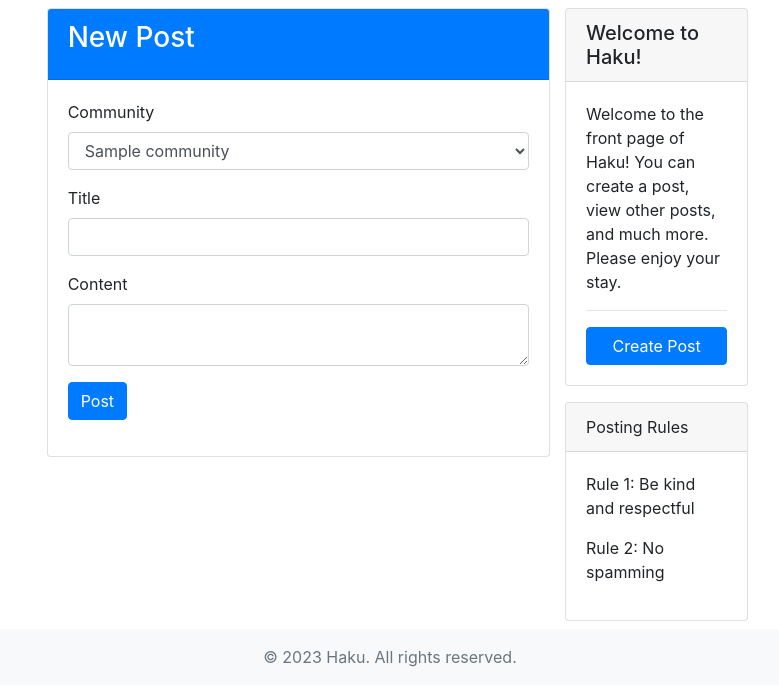
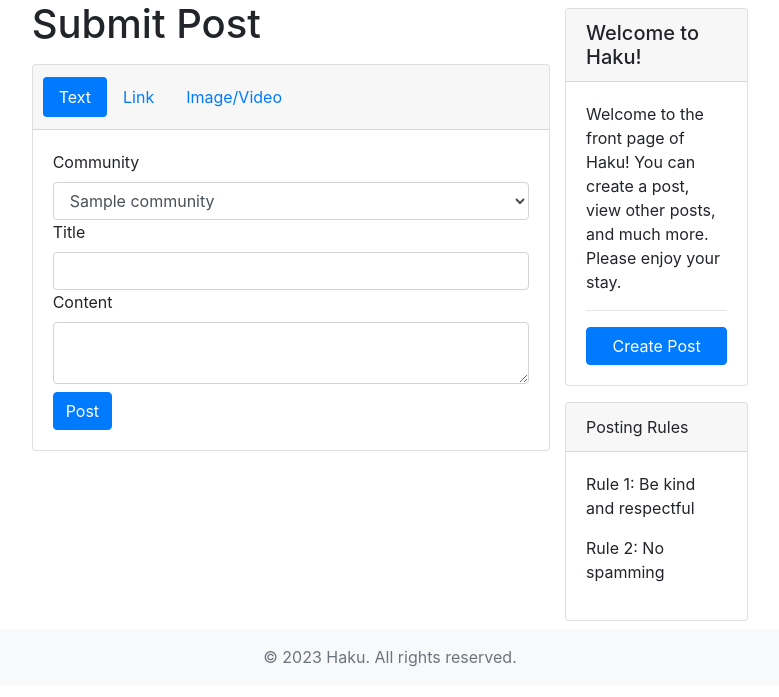
Before and after one commit to uniyx/haku, a Flask app: page /submit in a window 1280 px wide. Shown: the part 56-753 px from the top of the page, without its empty margins (250-1029 px from the left). Run offline with Flask 3, Linux system fonts and the light colour scheme; a user stored in the database is signed in; tables that the repository leaves empty hold one stand-in row (values such as "Sample post"); some libraries are stand-ins or nearby versions.

Commit message:
Updated forms, routes, and submit.html

```diff
--- a/haku/forms.py
+++ b/haku/forms.py
@@ -1,6 +1,7 @@
 # haku/forms.py
 
 from flask_wtf import FlaskForm
+from flask_wtf.file import FileField, FileAllowed
 from wtforms import StringField, TextAreaField, PasswordField, BooleanField, SubmitField
 from wtforms.validators import DataRequired, Email, EqualTo, ValidationError, Length
 from wtforms_sqlalchemy.fields import QuerySelectField
@@ -46,11 +47,23 @@ class UpdatePasswordForm(FlaskForm):
 def community_choices():
     return Community.query
 
-class PostForm(FlaskForm):
+class TextPostForm(FlaskForm):
     community = QuerySelectField('Community', query_factory=community_choices, get_label='name', allow_blank=False, validators=[DataRequired()])
     title = StringField('Title', validators=[DataRequired()])
     content = TextAreaField('Content', validators=[DataRequired()])
-    submit = SubmitField('Post')
+    submit = SubmitField('Post', id='text-submit')
+
+class LinkPostForm(FlaskForm):
+    community = QuerySelectField('Community', query_factory=community_choices, get_label='name', allow_blank=False, validators=[DataRequired()])
+    title = StringField('Title', validators=[DataRequired()])
+    link_url = StringField('Link URL', validators=[DataRequired()])
+    submit = SubmitField('Post', id='link-submit')
+
+class ImagePostForm(FlaskForm):
+    community = QuerySelectField('Community', query_factory=community_choices, get_label='name', allow_blank=False, validators=[DataRequired()])
+    title = StringField('Title', validators=[DataRequired()])
+    image_file = FileField('Upload Image/Video', validators=[FileAllowed(['jpg', 'png', 'jpeg', 'gif', 'mp4', 'mov', 'avi', 'mkv'])])
+    submit = SubmitField('Post', id='image-submit')
 
 class CommunityForm(FlaskForm):
     name = StringField('Name', validators=[DataRequired(), Length(max=100)])
--- a/haku/models/post.py
+++ b/haku/models/post.py
@@ -14,3 +14,4 @@ class Post(db.Model):
     user_id = db.Column(db.Integer, db.ForeignKey('users.id'), nullable=False)
     community_id = db.Column(db.Integer, db.ForeignKey('communities.id'), nullable=True)
     votes = db.Column(db.Integer, default=0)
+    post_type = db.Column(db.Text, nullable=False)
--- a/haku/routes.py
+++ b/haku/routes.py
@@ -4,7 +4,7 @@ from datetime import datetime
 from flask import abort, jsonify, render_template, url_for, flash, redirect, request
 from psycopg2 import IntegrityError
 from haku import app, db, bcrypt
-from haku.forms import RegistrationForm, LoginForm, PostForm, UpdateAccountForm, UpdatePasswordForm, CommunityForm
+from haku.forms import RegistrationForm, LoginForm, TextPostForm, LinkPostForm, ImagePostForm, UpdateAccountForm, UpdatePasswordForm, CommunityForm
 from haku.models.user import User
 from haku.models.post import Post
 from haku.models.community import Community
@@ -112,15 +112,30 @@ def post(community_name, post_id):
 
 @app.route("/submit", methods=['GET', 'POST'])
 @login_required
-def new_post():
-    form = PostForm()
-    if form.validate_on_submit():
-        post = Post(title=form.title.data, content=form.content.data, author=current_user, community=form.community.data)
+def submit():
+    text_form = TextPostForm(prefix='text')
+    link_form = LinkPostForm(prefix='link')
+    image_form = ImagePostForm(prefix='image')
+
+    if 'text-submit' in request.form and text_form.validate_on_submit():
+        post = Post(post_type='text', title=text_form.title.data, content=text_form.content.data, author=current_user, community=text_form.community.data)
         db.session.add(post)
         db.session.commit()
-        flash('Your post has been created!', 'success')
         return redirect(url_for('home'))
-    return render_template('submit.html', title='New Post', form=form, legend='New Post', compact=True)
+    elif 'link-submit' in request.form and link_form.validate_on_submit():
+        post = Post(post_type='link', title=link_form.title.data, content=link_form.link_url.data, author=current_user, community=link_form.community.data)
+        db.session.add(post)
+        db.session.commit()
+        return redirect(url_for('home'))
+    # elif 'image-submit' in request.form and image_form.validate_on_submit():
+    #     if image_form.image_file.data:
+    #         picture_file = save_picture(image_form.image_file.data)
+    #         post = Post(post_type='image', title=image_form.title.data, content=picture_file, author=current_user, community=image_form.community.data)
+    #         db.session.add(post)
+    #         db.session.commit()
+    #     return redirect(url_for('home'))
+
+    return render_template('submit.html', title='Submit Post', text_form=text_form, link_form=link_form, image_form=image_form, compact=True)
 
 @app.route("/u/<string:username>/", defaults={'sort': 'new'})
 @app.route("/u/<string:username>/<string:sort>")
--- a/haku/templates/community.html
+++ b/haku/templates/community.html
@@ -29,7 +29,7 @@
         <p>Current page: {{ current_page }}</p>
         {% endif %}
         {% if current_user.is_authenticated %}
-        <a href="{{ url_for('new_post') }}" class="btn btn-primary btn-block">Create Post</a>
+        <a href="{{ url_for('submit') }}" class="btn btn-primary btn-block">Create Post</a>
         {% else %}
         <p>Please log in to create a post.</p>
         {% endif %}
--- a/haku/templates/home.html
+++ b/haku/templates/home.html
@@ -22,7 +22,7 @@ Home
         <p>Current page: {{ current_page }}</p>
         {% endif %}
         {% if current_user.is_authenticated %}
-        <a href="{{ url_for('new_post') }}" class="btn btn-primary btn-block">Create Post</a>
+        <a href="{{ url_for('submit') }}" class="btn btn-primary btn-block">Create Post</a>
         <a href="{{ url_for('create_community') }}" class="btn btn-primary btn-block">Create Community</a>
         {% else %}
         <p>Please log in to create a post.</p>
--- a/haku/templates/saved.html
+++ b/haku/templates/saved.html
@@ -21,7 +21,7 @@ Saved Posts
         <p>Current page: {{ current_page }}</p>
         {% endif %}
         {% if current_user.is_authenticated %}
-        <a href="{{ url_for('new_post') }}" class="btn btn-primary btn-block">Create Post</a>
+        <a href="{{ url_for('submit') }}" class="btn btn-primary btn-block">Create Post</a>
         <a href="{{ url_for('create_community') }}" class="btn btn-primary btn-block">Create Community</a>
         {% else %}
         <p>Please log in to create a post.</p>
--- a/haku/templates/submit.html
+++ b/haku/templates/submit.html
@@ -7,37 +7,54 @@ Submit Post
 {% endblock %}
 
 {% block content %}
-<div class="container-fluid mt-2 pr-0">
-    <div class="row">
-        <div class="col-12">
-            <div class="card">
-                <div class="card-header bg-primary text-white">
-                    <h3 class="card-title">New Post</h3>
+    <h1 class="mb-3">Submit Post</h1>
+    <div class="card">
+        <div class="card-header">
+            <ul class="nav nav-pills card-header-pills" id="postType" role="tablist">
+                <li class="nav-item">
+                    <a class="nav-link active" id="text-tab" data-toggle="tab" href="#text" role="tab" aria-controls="text" aria-selected="true">Text</a>
+                </li>
+                <li class="nav-item">
+                    <a class="nav-link" id="link-tab" data-toggle="tab" href="#link" role="tab" aria-controls="link" aria-selected="false">Link</a>
+                </li>
+                <li class="nav-item">
+                    <a class="nav-link" id="image-tab" data-toggle="tab" href="#image" role="tab" aria-controls="image" aria-selected="false">Image/Video</a>
+                </li>
+            </ul>
+        </div>
+        <div class="card-body">
+            <div class="tab-content" id="postTypeContent">
+                <div class="tab-pane fade show active" id="text" role="tabpanel" aria-labelledby="text-tab">
+                    <form method="POST">
+                        {{ text_form.hidden_tag() }}
+                        {{ text_form.community.label(class="form-label") }} {{ text_form.community(class="form-control") }}
+                        {{ text_form.title.label(class="form-label") }} {{ text_form.title(class="form-control") }}
+                        {{ text_form.content.label(class="form-label") }} {{ text_form.content(class="form-control") }}
+                        {{ text_form.submit(class="btn btn-primary mt-2") }}
+                    </form>
                 </div>
-                <div class="card-body">
+                <div class="tab-pane fade" id="link" role="tabpanel" aria-labelledby="link-tab">
                     <form method="POST">
-                        {{ form.hidden_tag() }}
-                        <div class="form-group">
-                            {{ form.community.label(class="form-control-label") }}
-                            {{ form.community(class="form-control") }}
-                        </div>
-                        <div class="form-group">
-                            {{ form.title.label(class="form-control-label") }}
-                            {{ form.title(class="form-control") }}
-                        </div>
-                        <div class="form-group">
-                            {{ form.content.label(class="form-control-label") }}
-                            {{ form.content(class="form-control") }}
-                        </div>
-                        <div class="form-group">
-                            {{ form.submit(class="btn btn-primary") }}
-                        </div>
+                        {{ link_form.hidden_tag() }}
+                        {{ link_form.community.label(class="form-label") }} {{ link_form.community(class="form-control") }}
+                        {{ link_form.title.label(class="form-label") }} {{ link_form.title(class="form-control") }}
+                        {{ link_form.link_url.label(class="form-label") }} {{ link_form.link_url(class="form-control") }}
+                        {{ link_form.submit(class="btn btn-primary mt-2") }}
+                    </form>
+                </div>
+                <div class="tab-pane fade" id="image" role="tabpanel" aria-labelledby="image-tab">
+                    <form method="POST" enctype="multipart/form-data">
+                        {{ image_form.hidden_tag() }}
+                        {{ image_form.community.label(class="form-label") }} {{ image_form.community(class="form-control") }}
+                        {{ image_form.title.label(class="form-label") }} {{ image_form.title(class="form-control") }}
+                        {{ image_form.image_file.label(class="form-label") }} {{ image_form.image_file(class="form-control") }}
+                        {{ image_form.submit(class="btn btn-primary mt-2") }}
                     </form>
                 </div>
             </div>
         </div>
     </div>
-</div>
+
 {% endblock content %}
 
 {% block sidebar_content %}
@@ -50,7 +67,7 @@ Submit Post
             <p>Current page: {{ current_page }}</p>
         {% endif %}
         {% if current_user.is_authenticated %}
-            <a href="{{ url_for('new_post') }}" class="btn btn-primary btn-block">Create Post</a>
+            <a href="{{ url_for('submit') }}" class="btn btn-primary btn-block">Create Post</a>
         {% else %}
             <p>Please log in to create a post.</p>
         {% endif %}
```
Also changed, not shown: migrations/versions/8099e7fe3a62_add_post_type_column_to_posts_table.py (added, +40 -0 lines).
